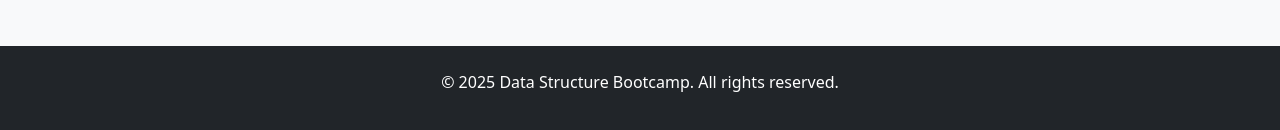
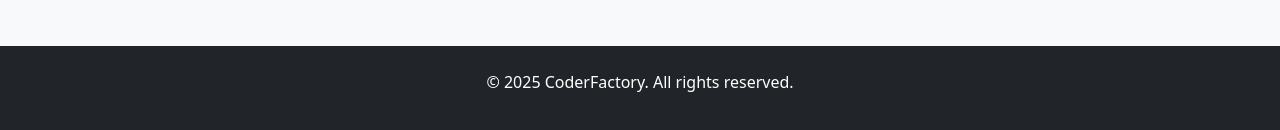
Before and after one commit to rahulagarwal2991/rahulagarwal2991.github.io, a plain HTML site: page ds-bootcamp.html in a window 1280 px wide. Shown: the part 2477-2607 px from the top of the page. Drawn offline with nearby package versions, Linux system fonts and the light colour scheme.

Commit message:
Update ds-bootcamp.html

```diff
--- a/ds-bootcamp.html
+++ b/ds-bootcamp.html
@@ -216,7 +216,7 @@
     <!-- Footer -->
     <footer class="bg-dark text-white py-4">
         <div class="container text-center">
-            <p>© 2025 Data Structure Bootcamp. All rights reserved.</p>
+            <p>© 2025 CoderFactory. All rights reserved.</p>
         </div>
     </footer>
 
```
